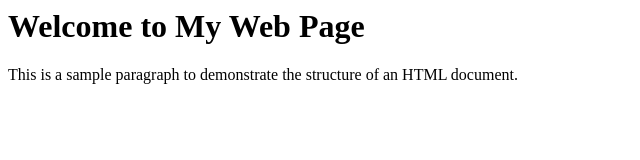
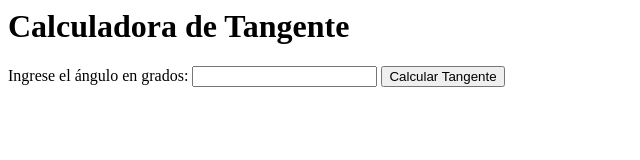
Before and after one commit to samuelflorez339-design/miinventario, a plain HTML site: page index.html in a window 1280 px wide. Shown: the whole page, without its empty margins (0-640 px from the left). Drawn offline with Linux system fonts and the light colour scheme.

Commit message:
Update index.html

```diff
--- a/index.html
+++ b/index.html
@@ -1,9 +1,20 @@
 <html>
-<head>
-    <title>My Web Page</title>
-</head>
-<body>
-    <h1>Welcome to My Web Page</h1>
-    <p>This is a sample paragraph to demonstrate the structure of an HTML document.</p>
-</body>
+    <body>
+        <h1>Calculadora de Tangente</h1>
+        <label for="angulo">Ingrese el ángulo en grados:</label>
+        <input type="number" id="angulo" />
+        <button onclick="calcularTangente()">Calcular Tangente</button>
+        <p id="resultado"></p>
+    <head>
+        <title> mi tangente</title>
+        <script type="text/javascript">
+            function calcularTangente() {
+                var anguloGrados = parseFloat(document.getElementById("angulo").value);
+                var anguloRadianes = anguloGrados * (Math.PI / 180);
+                var tangente = Math.tan(anguloRadianes);
+                document.getElementById("resultado").innerText = "La tangente de " + anguloGrados + " grados es: " + tangente;
+            }
+        </script>
+    </head>
+    </body>
 </html>
```
